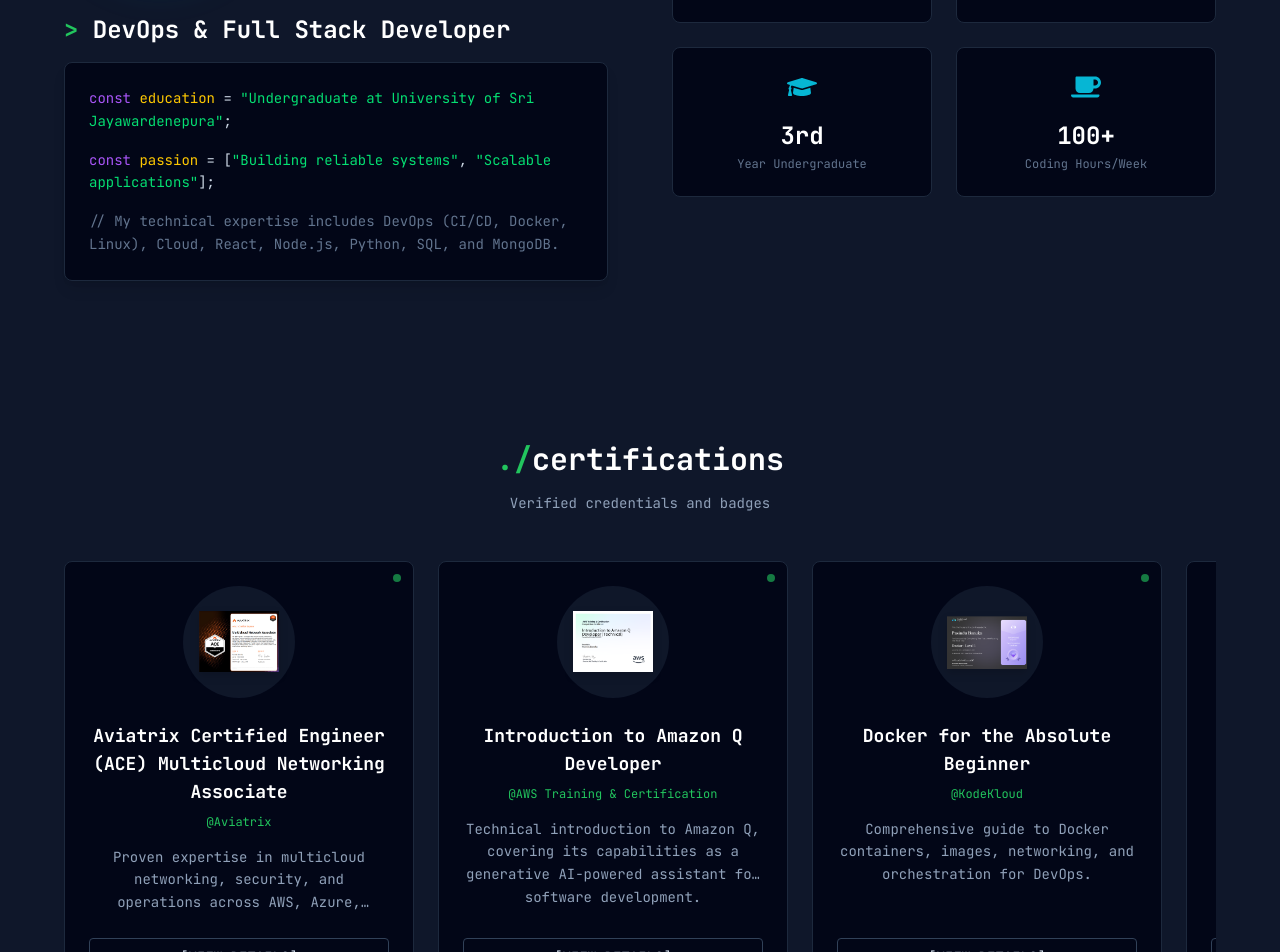
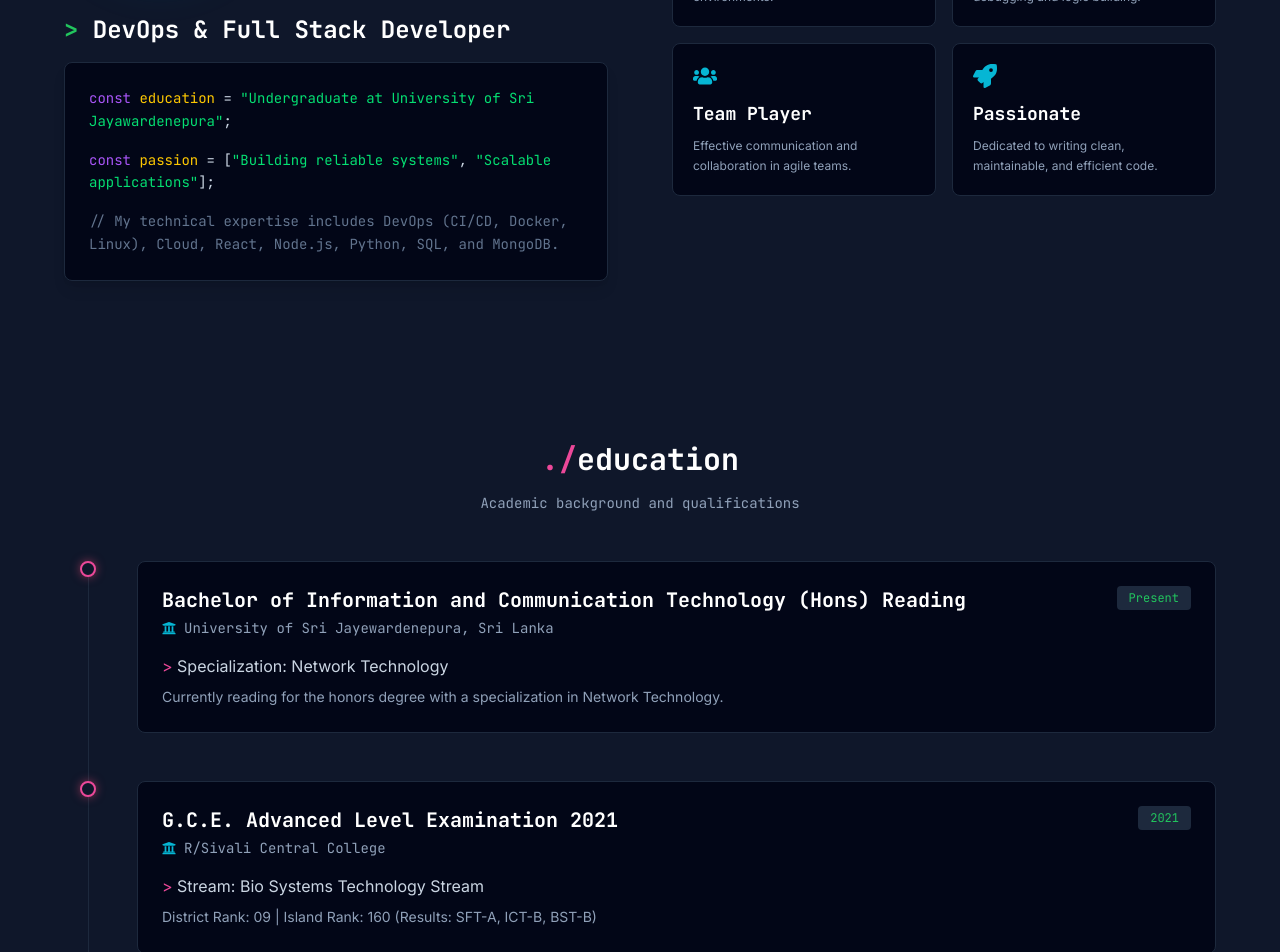
Before and after one commit to DKPBanuka/PortfolioV2, a React (Vite) app: page / in a window 1280 px wide. Shown: the part 1260-2212 px from the top of the page. Built offline with nearby package versions, Linux system fonts and the light colour scheme.

Commit message:
feat: Add Education, About, and Navbar components, and refactor Dockerfile for Nginx.

```diff
--- a/src/App.jsx
+++ b/src/App.jsx
@@ -10,6 +10,7 @@
 import Certification from './sections/Certification';
 import Skills from './sections/Skills';
 import Projects from './sections/Projects';
+import Education from './sections/Education';
 import Contact from './sections/Contact';
 
 function App() {
@@ -19,6 +20,7 @@
       <main>
         <Hero />
         <About />
+        <Education />
         <Certification />
         <Skills />
         <Projects />
--- a/src/components/Navbar.jsx
+++ b/src/components/Navbar.jsx
@@ -13,6 +13,7 @@
   const navLinks = [
     { to: 'home', label: 'Home' },
     { to: 'about', label: 'About' },
+    { to: 'education', label: 'Education' },
     { to: 'certification', label: 'Certification' },
     { to: 'skills', label: 'Skills' },
     { to: 'projects', label: 'Projects' },
--- /dev/null
+++ b/src/data/education.js
@@ -0,0 +1,19 @@
+
+export const education = [
+    {
+        degree: 'Bachelor of Information and Communication Technology (Hons) Reading',
+        institution: 'University of Sri Jayewardenepura, Sri Lanka',
+        specialization: 'Network Technology',
+        label: 'Specialization',
+        year: 'Present',
+        description: 'Currently reading for the honors degree with a specialization in Network Technology.',
+    },
+    {
+        degree: 'G.C.E. Advanced Level Examination 2021',
+        institution: 'R/Sivali Central College',
+        specialization: 'Bio Systems Technology Stream',
+        label: 'Stream',
+        year: '2021',
+        description: 'District Rank: 09 | Island Rank: 160 (Results: SFT-A, ICT-B, BST-B)',
+    }
+];
--- a/src/sections/About.jsx
+++ b/src/sections/About.jsx
@@ -1,14 +1,14 @@
 import React from 'react';
-import { FaBriefcase, FaCode, FaGraduationCap, FaCoffee } from 'react-icons/fa';
+import { FaLightbulb, FaPuzzlePiece, FaUsers, FaRocket } from 'react-icons/fa';
 import { motion } from 'framer-motion';
 import SectionWrapper from '../components/SectionWrapper';
 import profileImg from '../assets/profile-image.png';
 
-const stats = [
-  { icon: <FaBriefcase size={30} />, value: '7+', label: 'Projects Completed' },
-  { icon: <FaCode size={30} />, value: '10+', label: 'Technologies' },
-  { icon: <FaGraduationCap size={30} />, value: '3rd', label: 'Year Undergraduate' },
-  { icon: <FaCoffee size={30} />, value: '100+', label: 'Coding Hours/Week' },
+const competencies = [
+  { icon: <FaLightbulb size={24} />, title: 'Fast Learner', desc: 'Quickly adapt to new tech stacks and environments.' },
+  { icon: <FaPuzzlePiece size={24} />, title: 'Problem Solver', desc: 'Analytical mindset for efficient debugging and logic building.' },
+  { icon: <FaUsers size={24} />, title: 'Team Player', desc: 'Effective communication and collaboration in agile teams.' },
+  { icon: <FaRocket size={24} />, title: 'Passionate', desc: 'Dedicated to writing clean, maintainable, and efficient code.' },
 ];
 
 const About = () => {
@@ -55,22 +55,24 @@
           </motion.div>
         </div>
 
-        {/* Right: Stats */}
-        <div className="grid grid-cols-2 gap-6">
-          {stats.map((stat, index) => (
+        {/* Right: Key Competencies */}
+        <div className="grid grid-cols-1 sm:grid-cols-2 gap-4">
+          {competencies.map((item, index) => (
             <motion.div
               key={index}
               initial={{ opacity: 0, y: 20 }}
               whileInView={{ opacity: 1, y: 0 }}
               viewport={{ once: true }}
               transition={{ delay: index * 0.1 }}
-              className="bg-terminal-dark border border-slate-800 p-6 rounded-lg text-center hover:border-neon-cyan/50 transition-all group"
+              className="bg-terminal-dark border border-slate-800 p-5 rounded-lg hover:border-neon-cyan/50 transition-all group"
             >
-              <div className="text-neon-cyan mb-3 inline-block group-hover:scale-110 transition-transform">
-                {stat.icon}
+              <div className="text-neon-cyan mb-3 group-hover:scale-110 transition-transform">
+                {item.icon}
               </div>
-              <h4 className="text-2xl font-bold text-white font-mono">{stat.value}</h4>
-              <p className="text-slate-500 text-xs font-mono mt-1">{stat.label}</p>
+              <h4 className="text-lg font-bold text-white font-mono mb-2">{item.title}</h4>
+              <p className="text-slate-400 text-xs leading-relaxed">
+                {item.desc}
+              </p>
             </motion.div>
           ))}
         </div>
--- /dev/null
+++ b/src/sections/Education.jsx
@@ -0,0 +1,62 @@
+import React from 'react';
+import { motion } from 'framer-motion';
+import SectionWrapper from '../components/SectionWrapper';
+import { education } from '../data/education';
+import { FaGraduationCap, FaUniversity } from 'react-icons/fa';
+
+const Education = () => {
+    return (
+        <SectionWrapper id="education" className="py-20 px-4 bg-terminal-black">
+            <div className="max-w-6xl mx-auto">
+                <div className="mb-12 text-center">
+                    <h2 className="text-3xl font-bold mb-4 text-white"><span className="text-neon-pink">./</span>education</h2>
+                    <p className="text-slate-400 font-mono text-sm">Academic background and qualifications</p>
+                </div>
+
+                <div className="relative border-l border-slate-800 ml-3 md:ml-6 space-y-12">
+                    {education.map((edu, index) => (
+                        <motion.div
+                            key={index}
+                            initial={{ opacity: 0, x: -20 }}
+                            whileInView={{ opacity: 1, x: 0 }}
+                            transition={{ duration: 0.5, delay: index * 0.1 }}
+                            viewport={{ once: true }}
+                            className="relative pl-8 md:pl-12"
+                        >
+                            {/* Timeline Dot */}
+                            <div className="absolute -left-[9px] top-0 w-4 h-4 rounded-full bg-terminal-black border-2 border-neon-pink shadow-[0_0_10px_rgba(255,77,122,0.5)]"></div>
+
+                            <div className="bg-terminal-dark border border-slate-800 p-6 rounded-lg hover:border-neon-pink/50 transition-colors group">
+                                <div className="flex flex-col md:flex-row md:items-start md:justify-between gap-4 mb-4">
+                                    <div>
+                                        <h3 className="text-xl font-bold text-white group-hover:text-neon-pink transition-colors">
+                                            {edu.degree}
+                                        </h3>
+                                        <div className="flex items-center gap-2 text-slate-400 mt-1 font-mono text-sm">
+                                            <FaUniversity className="text-neon-cyan" />
+                                            <span>{edu.institution}</span>
+                                        </div>
+                                    </div>
+                                    <div className="px-3 py-1 bg-slate-800 rounded text-neon-green text-xs font-mono whitespace-nowrap self-start">
+                                        {edu.year}
+                                    </div>
+                                </div>
+
+                                <div className="space-y-2">
+                                    <p className="text-slate-300 font-medium">
+                                        <span className="text-neon-pink">&gt;</span> {edu.label || 'Specialization'}: {edu.specialization}
+                                    </p>
+                                    <p className="text-slate-400 text-sm leading-relaxed">
+                                        {edu.description}
+                                    </p>
+                                </div>
+                            </div>
+                        </motion.div>
+                    ))}
+                </div>
+            </div>
+        </SectionWrapper>
+    );
+};
+
+export default Education;
```
Also changed, not shown: 1 other file (tests, documents, lock files or other folders).
